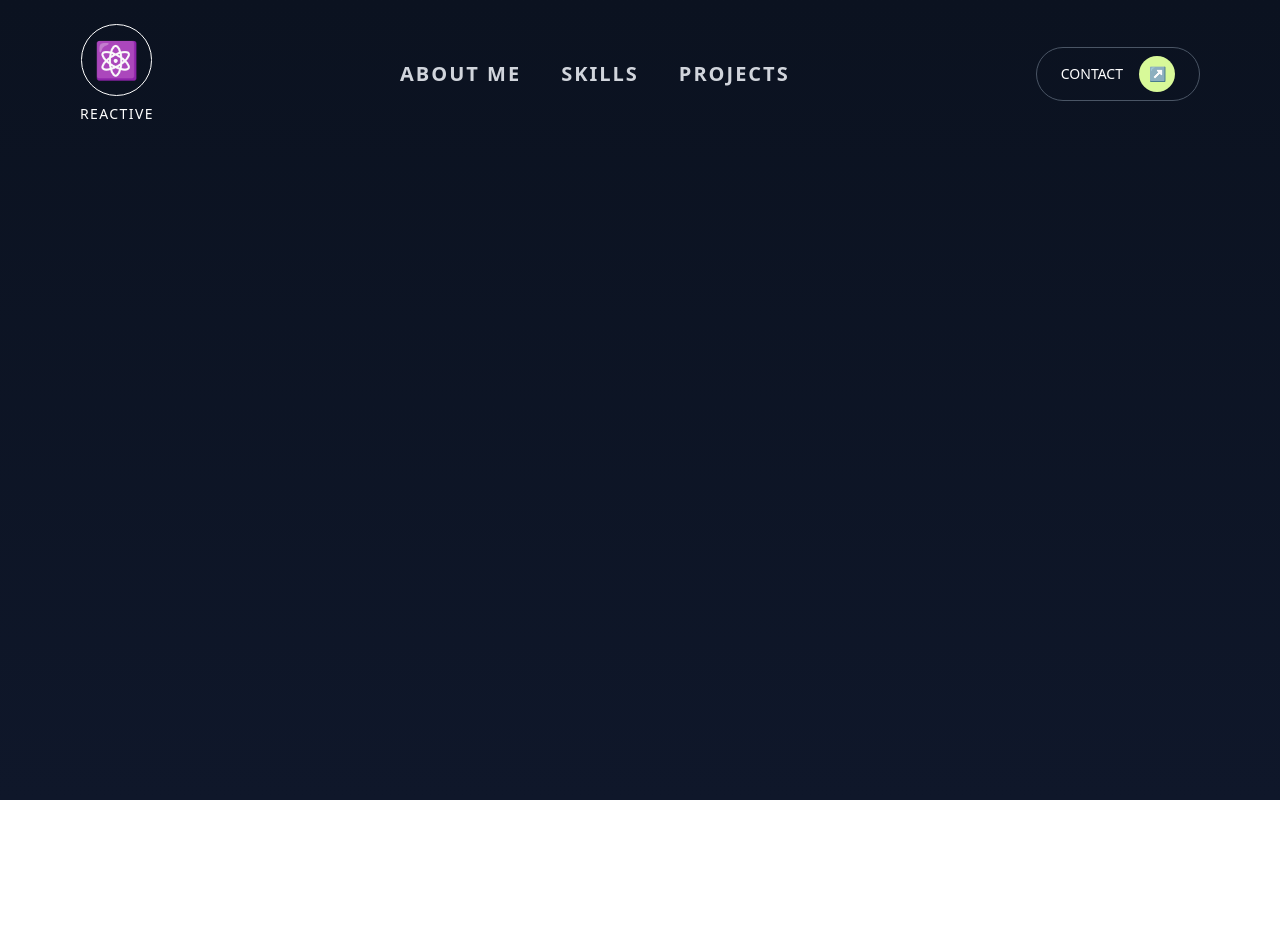
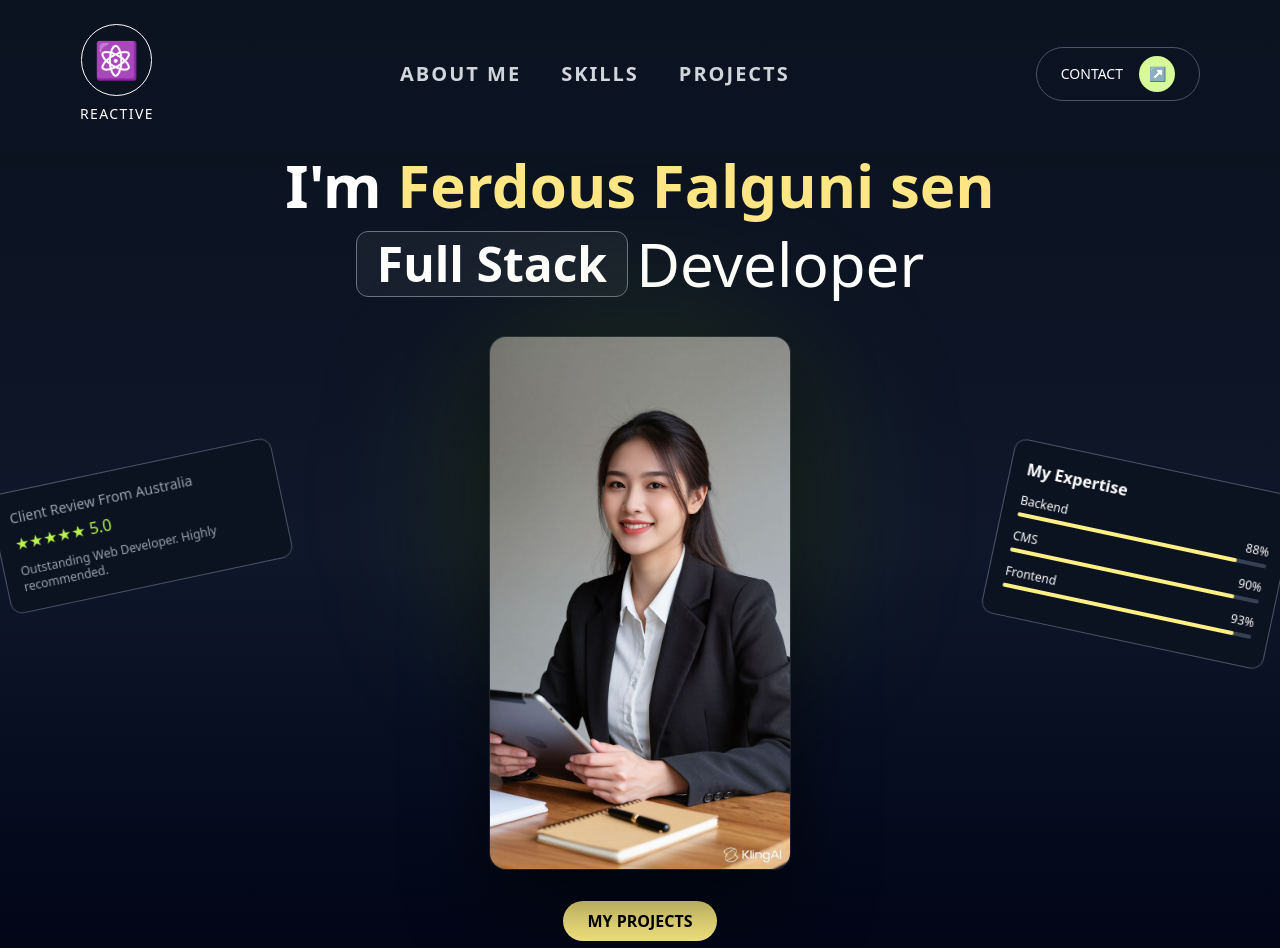
Before and after one commit to vishakha-shete/portfolio-landing-page, a React (Vite) app: page / in a window 1280 px wide. Before the commit the page ends 800 px from the top, so only its background shows below. Built offline with nearby package versions, Linux system fonts and the light colour scheme.

Commit message:
Make hero section fully responsive with preserved desktop UI

```diff
--- a/src/App.jsx
+++ b/src/App.jsx
@@ -1,9 +1,12 @@
 import React from 'react'
 import Navbar from './Components/navbar.jsx'
+import Hero from './Components/Hero.jsx'
+
 const App = () => {
   return (
     <div className="min-h-screen bg-gradient-to-b from-[#0b1220] to-[#0f172a]">
       <Navbar />
+      <Hero />
     </div>
   )
 }
--- /dev/null
+++ b/src/Components/Hero.jsx
@@ -0,0 +1,96 @@
+import newImg from "../assets/new.jpg";
+
+const Hero = () => {
+    return (
+        <section className=" relative min-h-[100vh] flex items-center justify-center text-white overflow-hidden">
+
+            {/* BACKGROUND */}
+            <div className="absolute inset-0 bg-gradient-to-b from-[#0b1220] via-[#0f172a] to-[#020617]" />
+
+            {/* CONTENT */}
+            <div className="relative z-10 text-center px-4 md:px-6 max-w-5xl">
+
+                {/* TITLE */}
+                <h1 className="text-3xl md:text-6xl font-semibold">
+                    I'm <span className="text-amber-200">Ferdous Falguni sen</span>
+                </h1>
+
+                {/* ROLE */}
+                <div className="mt-4 flex flex-col md:flex-row items-center justify-center gap-2 ">
+                    <span className="px-5 py-2 font-bold rounded-xl border border-gray-500 text-xl md:text-5xl bg-white/5 hover:bg-white/0 backdrop-blur">
+                        Full Stack
+                    </span>
+                    <span className="text-3xl md:text-6xl font-light">
+                        Developer
+                    </span>
+                </div>
+
+                {/* IMAGE */}
+                <div className="relative mt-10 flex justify-center">
+
+                    {/* GLOW */}
+                    <div className="absolute inset-0 flex justify-center">
+                        <div className="w-[220px] md:w-[320px] h-[220px] md:h-[320px] bg-lime-400/20 blur-[90px] rounded-full" />
+                    </div>
+
+                    {/* IMAGE */}
+                    <img
+                        src={newImg}
+                        alt="profile"
+                        className="
+                        relative
+                        w-[200px] md:w-[300px]
+                        rounded-2xl
+                        shadow-[0_30px_80px_rgba(0,0,0,0.6)]
+                        ring-1 ring-white/10
+                        hover:scale-[1.02]
+                        transition
+                        "
+                    />
+
+                    {/* LEFT CARD */}
+                    <div className="hidden lg:block absolute -left-72 top-32 bg-[#0b1220] rotate-[-12deg] border border-gray-600 rounded-xl p-4 text-left w-72">
+                        <p className="text-sm text-gray-400">Client Review From Australia</p>
+                        <p className="text-lime-300 mt-1">★★★★★ 5.0</p>
+                        <p className="text-xs text-gray-400 mt-2">
+                            Outstanding Web Developer. Highly recommended.
+                        </p>
+                    </div>
+
+                    {/* RIGHT CARD */}
+                    <div className="hidden lg:block absolute -right-72 top-32 bg-[#0b1220] rotate-[12deg] border border-gray-600 rounded-xl p-4 text-left w-72">
+                        <p className="font-semibold mb-3">My Expertise</p>
+
+                        {[
+                            { label: "Backend", value: "88%" },
+                            { label: "CMS", value: "90%" },
+                            { label: "Frontend", value: "93%" },
+                        ].map((item, i) => (
+                            <div key={i} className="mb-3">
+                                <div className="flex justify-between text-xs">
+                                    <span>{item.label}</span>
+                                    <span>{item.value}</span>
+                                </div>
+                                <div className="w-full h-1 bg-gray-700 rounded mt-1">
+                                    <div
+                                        className="h-1 bg-yellow-200 rounded"
+                                        style={{ width: item.value }}
+                                    />
+                                </div>
+                            </div>
+                        ))}
+                    </div>
+
+                </div>
+
+                {/* CTA */}
+                <button className="mt-8 px-6 py-2 rounded-full bg-yellow-200 text-black font-semibold hover:bg-lime-200 transition">
+                    MY PROJECTS
+                </button>
+
+            </div>
+        </section>
+    );
+};
+
+export default Hero;
```
Also changed, not shown: src/App.css (deleted), src/assets/new.jpg (added), 1 other file (tests, documents, lock files or other folders).
